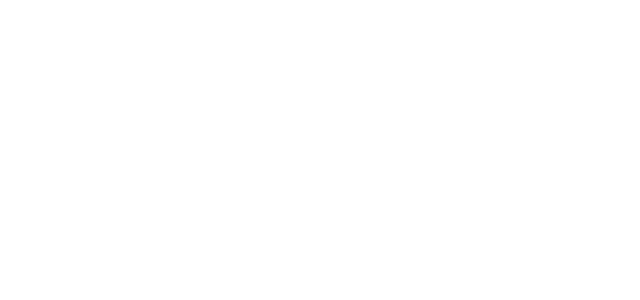
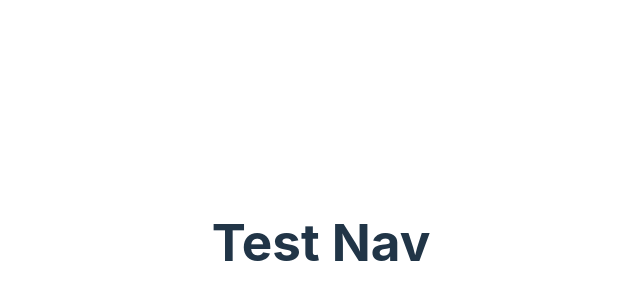
Before and after one commit to ejsadiarin/React-JS-Playground-App, a React (Vite) app: page /navbar in a window 1280 px wide. Before the commit this address had no page. Shown: the part 158-458 px from the top of the page, without its empty margins (319-959 px from the left). Built offline with nearby package versions, Linux system fonts and the light colour scheme.

Commit message:
added navbar route

```diff
--- a/package.json
+++ b/package.json
@@ -9,6 +9,7 @@
     "preview": "vite preview"
   },
   "dependencies": {
+    "@tanstack/react-query": "^4.24.10",
     "axios": "^1.3.4",
     "react": "^18.2.0",
     "react-dom": "^18.2.0",
--- a/src/App.jsx
+++ b/src/App.jsx
@@ -3,6 +3,8 @@ import reactLogo from './assets/react.svg'
 import './App.css'
 import { BrowserRouter, Routes, Route } from "react-router-dom";
 import MainLayout from './layout/MainLayout';
+import Navbar from './layout/Navbar';
+import { QueryClient, QueryClientProvider } from '@tanstack/react-query';
 
 // TODO: make a UI that displays all the mini projects done so far
 // --> can be a Sidebar that has buttons to show Components (Planets, TodoList, etc.)
@@ -11,16 +13,20 @@ export const AppContext = createContext();
 
 function App() {
   const [word, setWord] = useState("React");
+  const client = new QueryClient();
 
   return (
     <div className="App">
+      <QueryClientProvider client={client}>
         <AppContext.Provider value={{word, setWord}}>
           <BrowserRouter>
             <Routes>
               <Route path="/" element={<MainLayout />} />
+              <Route path="/navbar" element={<Navbar />} />
             </Routes>
           </BrowserRouter>
         </AppContext.Provider>
+      </QueryClientProvider>
     </div>
   )
 }
--- a/src/components/CatFactReactQuery.jsx
+++ b/src/components/CatFactReactQuery.jsx
@@ -1,5 +1,8 @@
 // use React Query for fetchCatFact
+// API: https://catfact.ninja/fact
 
-const fetchCatFact = () => {
+const CatFactReactQuery = () => {
 
 }
+
+export default CatFactReactQuery
--- a/src/layout/MainLayout.jsx
+++ b/src/layout/MainLayout.jsx
@@ -9,14 +9,15 @@ import { ExerciseAPIFetch, ExerciseAPIAxios } from '../components/ExerciseAPI'
 export default function MainLayout() {
   return (
     <>
-    <Planets />
+    {/* <Planets />
     <TestFeat />
     <Exercise1 />
     <TodoList />
     <Quotes />
     <ObjectAPI />
     <ExerciseAPIFetch />
-    <ExerciseAPIAxios />
+    <ExerciseAPIAxios />     */}
+
     </>
   )
 }
--- /dev/null
+++ b/src/layout/Navbar.jsx
@@ -0,0 +1,12 @@
+import CatFactReactQuery from "../components/CatFactReactQuery";
+
+const Navbar = () => {
+  return (
+    <>
+    <h1>Test Nav</h1>
+    <CatFactReactQuery />
+    </>
+  )
+}
+
+export default Navbar
```
Also changed, not shown: 1 other file (tests, documents, lock files or other folders). Lines whose indentation alone changed are shown as unchanged.
